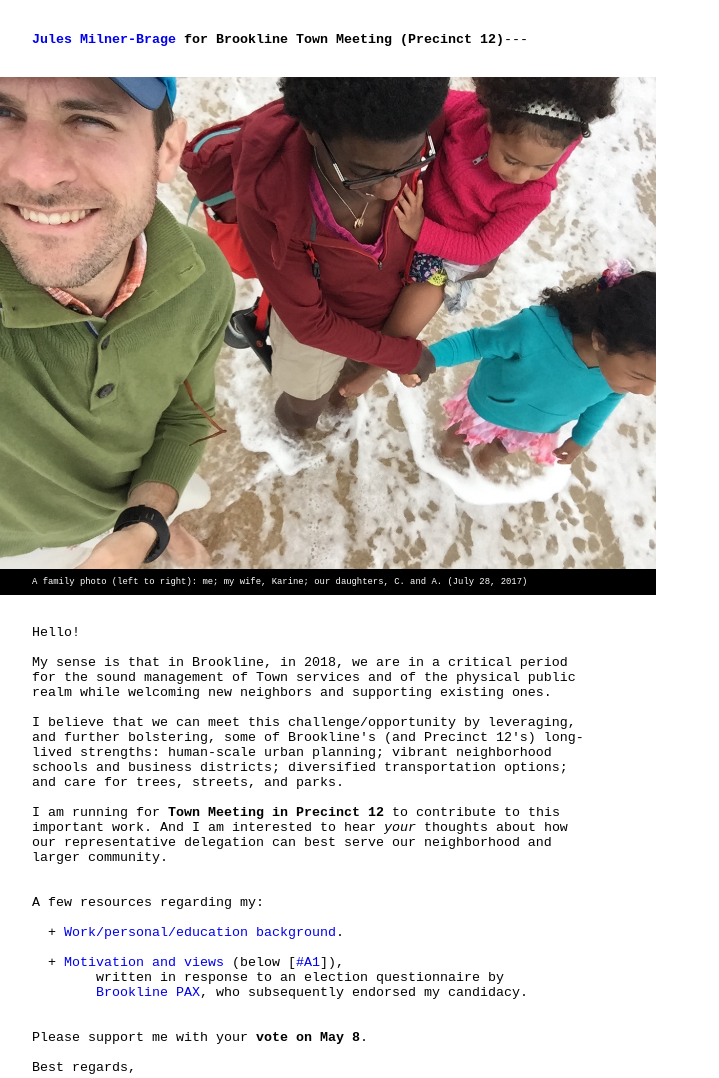
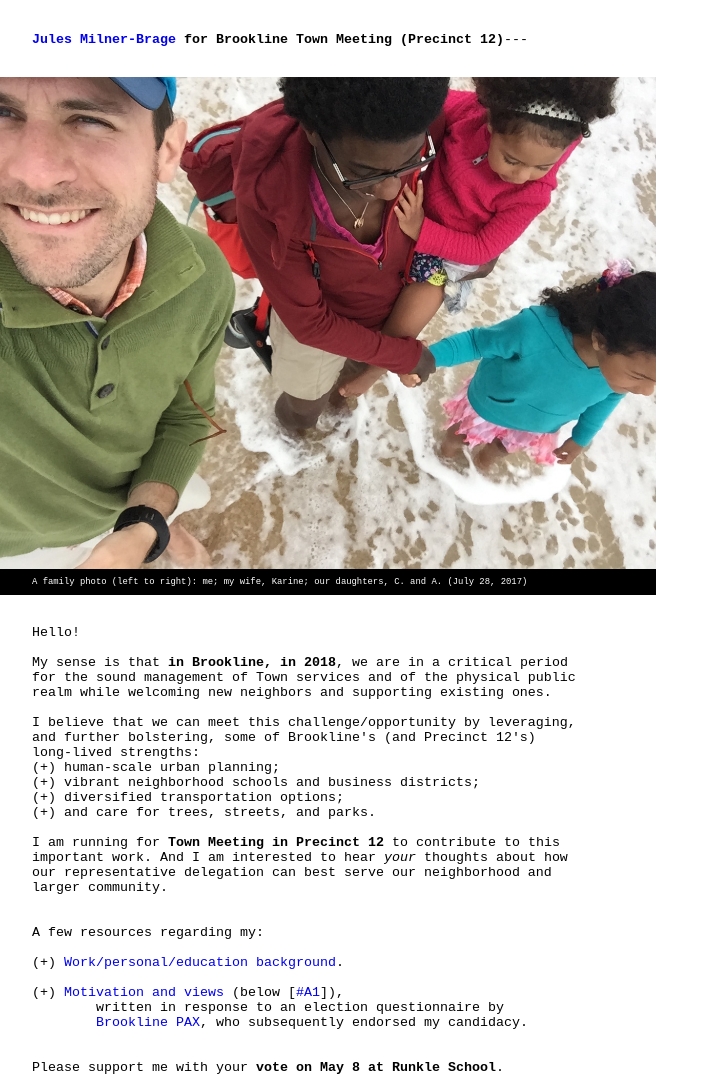
Before and after one commit to milner-brage/milner-brage.github.io, a plain HTML site: page jules/2018/04/06/for-brookline/index.html in a window 1280 px wide. Shown: the top 1078 px of the page, without its empty margins (0-719 px from the left). Drawn offline with Linux system fonts and the light colour scheme.

Commit message:
A tiny bit of formatting cleanup re. my biographical and campaign materials.

```diff
--- a/jules/2018/04/06/for-brookline/index.html
+++ b/jules/2018/04/06/for-brookline/index.html
@@ -95,15 +95,17 @@
 
 Hello!
 
-My sense is that in Brookline, in 2018, we are in a critical period
+My sense is that <b>in Brookline, in 2018</b>, we are in a critical period
 for the sound management of Town services and of the physical public
 realm while welcoming new neighbors and supporting existing ones.
 
 I believe that we can meet this challenge/opportunity by leveraging,
-and further bolstering, some of Brookline's (and Precinct 12's) long-
-lived strengths: human-scale urban planning; vibrant neighborhood
-schools and business districts; diversified transportation options;
-and care for trees, streets, and parks.
+and further bolstering, some of Brookline's (and Precinct 12's)
+long-lived strengths:
+(+) human-scale urban planning;
+(+) vibrant neighborhood schools and business districts;
+(+) diversified transportation options;
+(+) and care for trees, streets, and parks.
 
 I am running for <b>Town Meeting in Precinct 12</b> to contribute to this
 important work. And I am interested to hear <i>your</i> thoughts about how
@@ -113,15 +115,15 @@ larger community.
 
 A few resources regarding my:
 
-  + <a href="/jules">Work/personal/education background</a>.
+(+) <a href="/jules">Work/personal/education background</a>.
 
-  + <a href="#A1">Motivation and views</a> (below [<a href="#A1">#A1</a>]),
+(+) <a href="#A1">Motivation and views</a> (below [<a href="#A1">#A1</a>]),
         written in response to an election questionnaire by
         <a href="http://brooklinepax.org"><!--
      -->Brookline PAX</a>, who subsequently endorsed my candidacy.
 
 
-Please support me with your <b>vote on May 8</b>.
+Please support me with your <b>vote on May 8 at Runkle School</b>.
 
 Best regards,
 
```
Also changed, not shown: jules/2018/04/06/me/index.html (+1 -1 lines).
